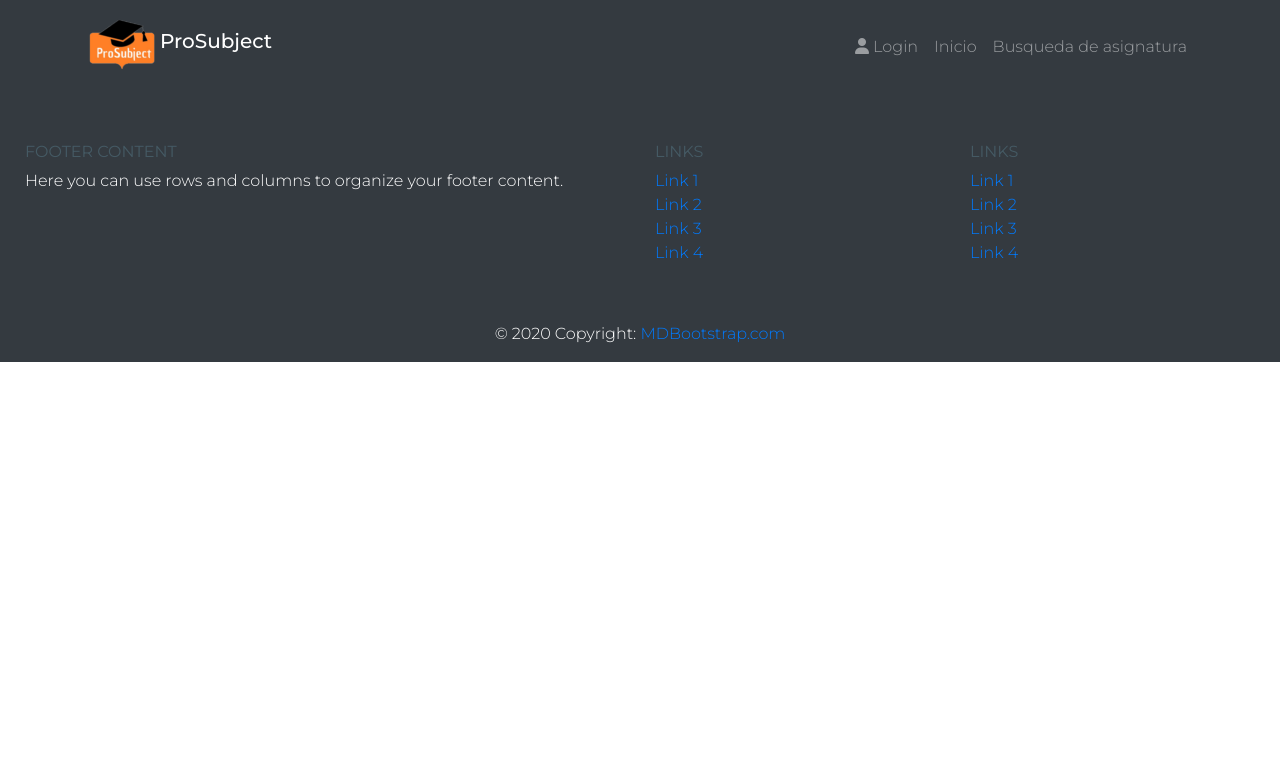
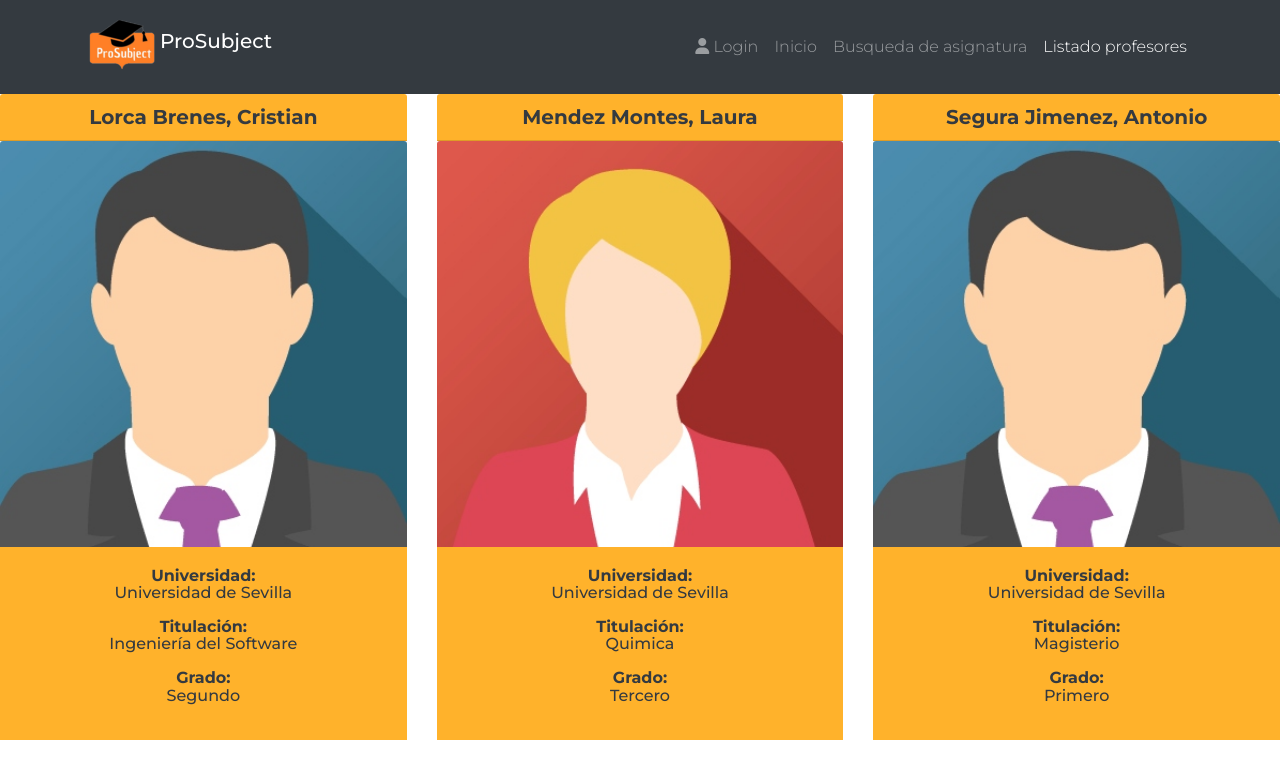
Before and after one commit to raurodmen1997/ProSubject-front, an Angular app: page /profesores in a window 1280 px wide. Before the commit this address led to /. Shown: the top 776 px of the page. Built offline with nearby package versions, Linux system fonts and the light colour scheme.

Commit message:
listado de profesores

```diff
--- /dev/null
+++ b/src/app/pages/busqueda-asignatura/listado-profesores/listado-profesores.component.html
@@ -0,0 +1,22 @@
+<div class="row">
+    <div class="col-md-4" *ngFor="let profesor of profesores">
+        <div class="card text-center">
+            <div class="card-header bg-warning text-dark h5 f-flex justify-content-between align-items-center">
+                <strong>{{profesor.apellidos}}, {{profesor.nombre}}</strong>
+            </div>
+
+            <div *ngIf="profesor.sexo == 'M' ; else H">
+                <img class="card-img-top" src="assets/images/ProSubjectAvatarM.jpg" >
+            </div>
+            <ng-template #H>
+                <img class="card-img-top" src="assets/images/ProSubjectAvatarH.jpg" >
+            </ng-template>
+
+            <div class="card-body bg-warning text-dark h6">
+                <strong>Universidad: </strong> <p>{{profesor.universidad}}</p>
+                <strong>Titulación: </strong><p>{{profesor.titulacion}}</p>
+                <strong>Grado: </strong><p>{{profesor.grado}}</p>
+            </div>
+        </div>
+    </div>
+</div>
--- /dev/null
+++ b/src/app/pages/busqueda-asignatura/listado-profesores/listado-profesores.component.ts
@@ -0,0 +1,80 @@
+import { Component, OnInit } from '@angular/core';
+
+@Component({
+  selector: 'app-listado-profesores',
+  templateUrl: './listado-profesores.component.html',
+  styleUrls: ['./listado-profesores.component.css']
+})
+export class ListadoProfesoresComponent implements OnInit {
+
+  profesores: any[] = [
+    {
+      id:1,
+      nombre: 'Cristian',
+      apellidos: 'Lorca Brenes',
+      dni: '49124656-Z',
+      email: 'cristian@hotmail.com',
+      telefono: '646245374',
+      grado: 'Segundo',
+      universidad: 'Universidad de Sevilla',
+      titulacion: 'Ingeniería del Software',
+      sexo: 'H'
+    },
+    {
+      id:2,
+      nombre: 'Laura',
+      apellidos: 'Mendez Montes',
+      dni: '49124436-Y',
+      email: 'laura@hotmail.com',
+      telefono: '646245374',
+      grado: 'Tercero',
+      universidad: 'Universidad de Sevilla',
+      titulacion: 'Quimica',
+      sexo: 'M'
+    },
+    {
+      id:3,
+      nombre: 'Antonio',
+      apellidos: 'Segura Jimenez',
+      dni: '49124656-Y',
+      email: 'antonio@hotmail.com',
+      telefono: '646245374',
+      grado: 'Primero',
+      universidad: 'Universidad de Sevilla',
+      titulacion: 'Magisterio',
+      sexo: 'H'
+    },
+    {
+      id:4,
+      nombre: 'Jesus',
+      apellidos: 'Elías Rodriguez',
+      dni: '49124651-Y',
+      email: 'jesus@hotmail.com',
+      telefono: '646245374',
+      grado: 'Cuarto',
+      universidad: 'Universidad de Sevilla',
+      titulacion: 'Project Manager',
+      sexo: 'H'
+    },
+    {
+      id:5,
+      nombre: 'Marisa',
+      apellidos: 'Fernandez Martinez',
+      dni: '49124651-Y',
+      email: 'maraisa@hotmail.com',
+      telefono: '646245374',
+      grado: 'Cuarto',
+      universidad: 'Universidad de Sevilla',
+      titulacion: 'Física',
+      sexo: 'M'
+    }
+
+  ]
+
+  constructor() { }
+
+  ngOnInit(): void {
+
+  }
+
+}
--- a/src/app/pages/pages.routes.ts
+++ b/src/app/pages/pages.routes.ts
@@ -3,6 +3,7 @@ import { RouterModule, Routes } from '@angular/router';
 import { PagesComponent } from './pages.component';
 import { BusquedaAsignaturaComponent } from './busqueda-asignatura/busqueda-asignatura.component';
 import { HomeComponent } from './home/home.component';
+import { ListadoProfesoresComponent } from './busqueda-asignatura/listado-profesores/listado-profesores.component';
 
 
 
@@ -14,6 +15,11 @@ const pagesRoutes: Routes = [
         children: [
             { path: 'busqueda-asignatura', component: BusquedaAsignaturaComponent, data:{titulo:'Busqueda de asignatura'} },
             { path: 'inicio', component: HomeComponent, data:{titulo:'Inicio'} },
+
+
+            //----CRISTIAN----
+            {path:'profesores', component: ListadoProfesoresComponent, data: {titulo:'Listado profesores'}},
+
             { path: '', redirectTo: '/inicio', pathMatch: 'full' }
         ]
     }
--- a/src/app/services/shared/header.service.ts
+++ b/src/app/services/shared/header.service.ts
@@ -8,7 +8,10 @@ export class HeaderService {
   menu: any = [
     { titulo: 'Login', url: '#' },
     { titulo: 'Inicio', url: '/inicio' },
-    { titulo: 'Busqueda de asignatura', url: '/busqueda-asignatura' }
+    { titulo: 'Busqueda de asignatura', url: '/busqueda-asignatura' },
+
+    //----CRISTIAN----
+    { titulo: 'Listado profesores', url: '/profesores'}
 
   ];
 
```
Also changed, not shown: src/app/pages/pages.module.ts (+6 -2 lines), src/app/pages/busqueda-asignatura/listado-profesores/listado-profesores.component.css (added), src/assets/images/ProSubjectAvatarH.jpg (added), src/assets/images/ProSubjectAvatarM.jpg (added).
